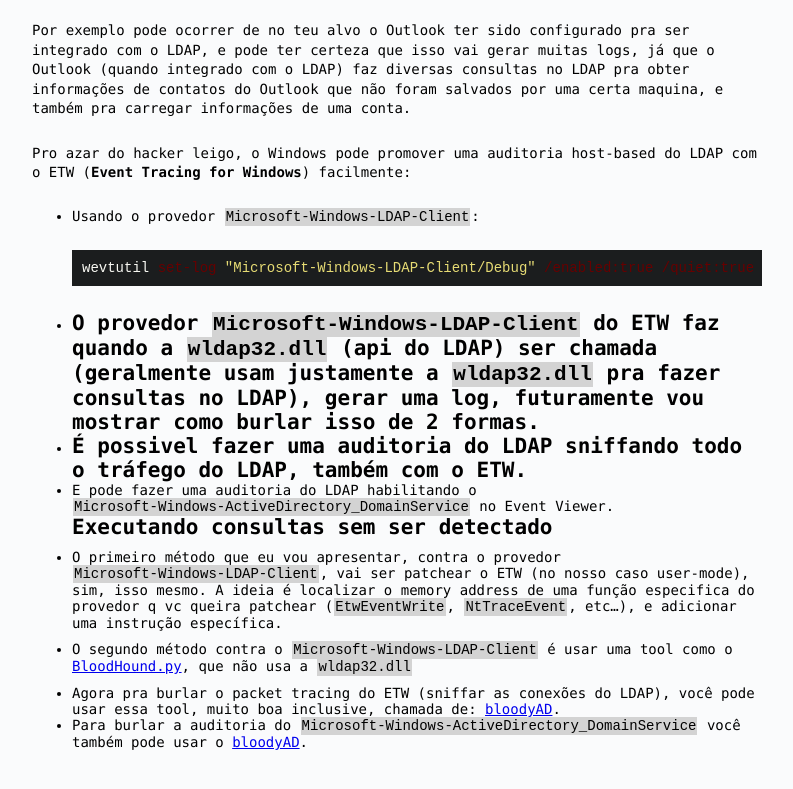
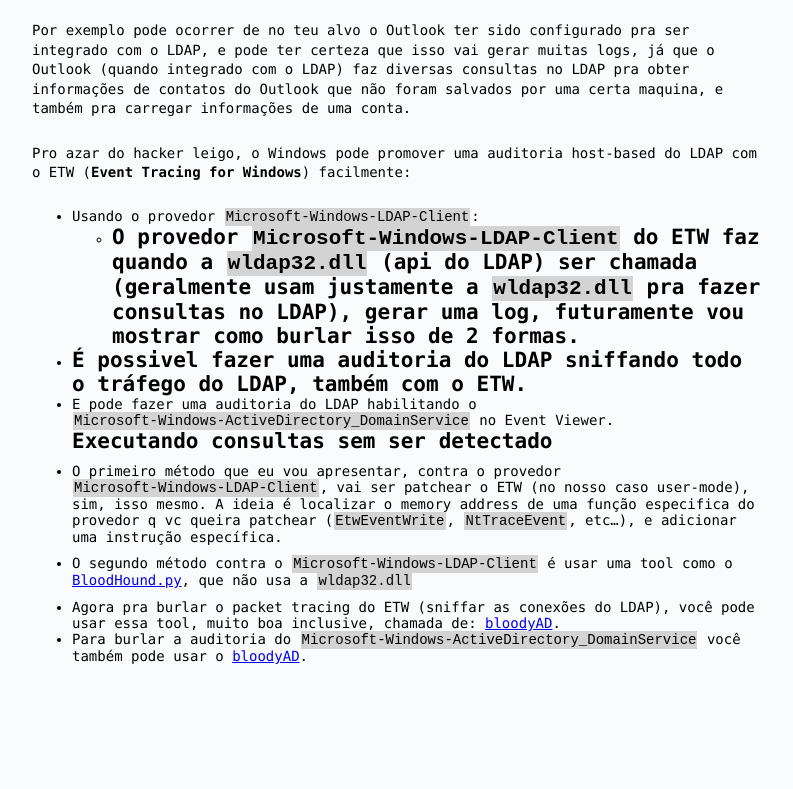
Before and after one commit to kaIIsyms/kaIIsyms.github.io, a Jekyll site: the page built from _posts/2024-12-29-fazendo-consultas-no-ldap-sem-ser-detectado.md, in a window 1280 px wide and 900 px high, scrolled down 1011 px. Shown: the top 789 px of the window, without its empty margins (243-1036 px from the left). Built offline with Jekyll 4.4.1, drawn with Linux system fonts in a browser that asks for light colours; our own code applies the rules of GitHub Pages for plain Markdown files.

Commit message:
from hackmd

````diff
--- a/_posts/2024-12-29-fazendo-consultas-no-ldap-sem-ser-detectado.md
+++ b/_posts/2024-12-29-fazendo-consultas-no-ldap-sem-ser-detectado.md
@@ -24,10 +24,7 @@
 Pro azar do hacker leigo, o Windows pode promover uma auditoria host-based do LDAP com o ETW (**Event Tracing for Windows**) facilmente:
 
 - Usando o provedor `Microsoft-Windows-LDAP-Client`:
-```powershell
-wevtutil set-log "Microsoft-Windows-LDAP-Client/Debug" /enabled:true /quiet:true /retention:false /maxsize:100032
-```
-- O provedor `Microsoft-Windows-LDAP-Client` do ETW faz quando a `wldap32.dll` (api do LDAP) ser chamada (geralmente usam justamente a `wldap32.dll` pra fazer consultas no LDAP), gerar uma log, futuramente vou mostrar como burlar isso de 2 formas.
+  - O provedor `Microsoft-Windows-LDAP-Client` do ETW faz quando a `wldap32.dll` (api do LDAP) ser chamada (geralmente usam justamente a `wldap32.dll` pra fazer consultas no LDAP), gerar uma log, futuramente vou mostrar como burlar isso de 2 formas.
 ---
 - É possivel fazer uma auditoria do LDAP sniffando todo o tráfego do LDAP, também com o ETW.
 ---
````
